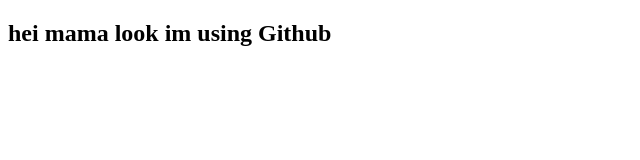
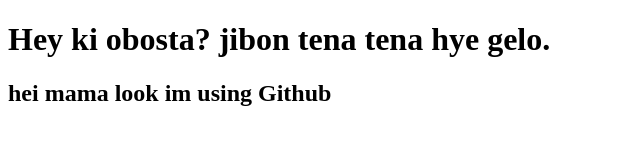
Before and after one commit to shahnoorRAhman/my-first-website, a plain HTML site: page index.html in a window 1280 px wide. Shown: the whole page, without its empty margins (0-640 px from the left). Drawn offline with Linux system fonts and the light colour scheme.

Commit message:
added a header

```diff
--- a/index.html
+++ b/index.html
@@ -6,6 +6,7 @@
     <title>Document</title>
 </head>
 <body>
+    <h1>Hey ki obosta? jibon tena tena hye gelo.</h1>
 <h2>hei mama look im using Github</h2>
 </body>
 </html>
```
Also changed, not shown: 1 other file.
